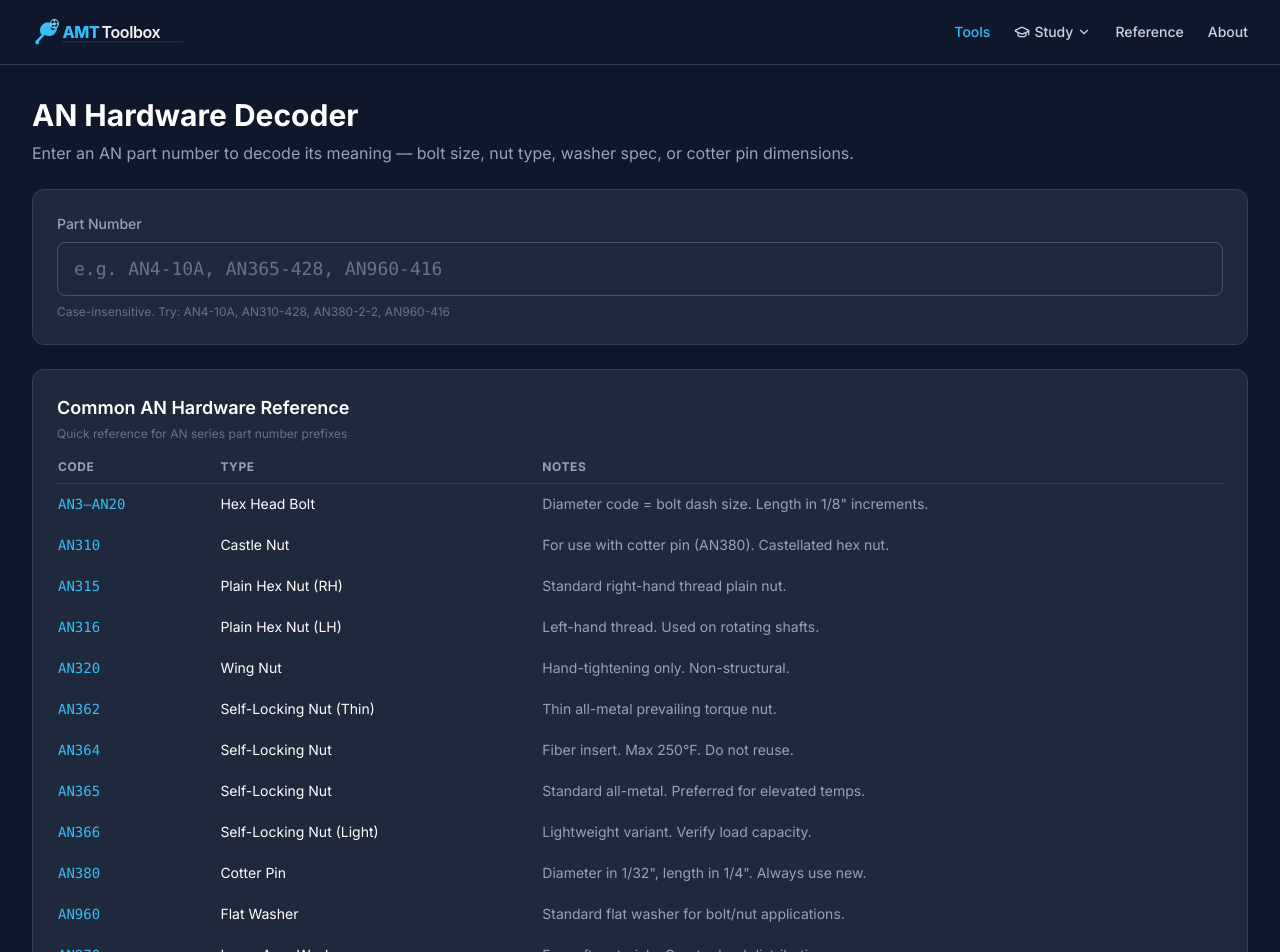
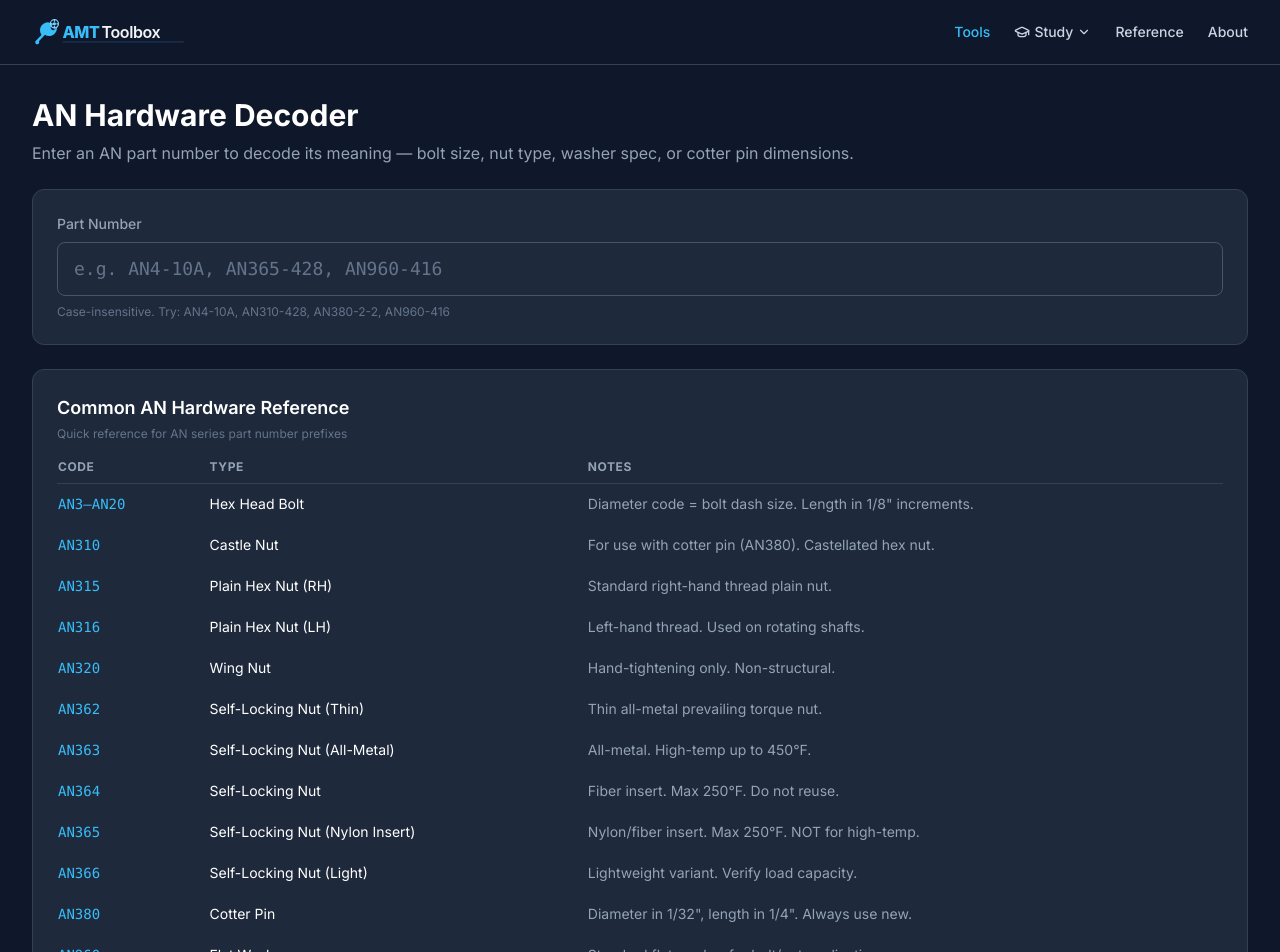
Before and after one commit to dwestbrooks/amttoolbox, a Next.js app: page /tools/an-hardware-decoder in a window 1280 px wide. Shown: the top 952 px of the page. Built offline with nearby package versions, Linux system fonts and the light colour scheme.

Commit message:
Fix AN365/AN363 descriptions in hardware decoder; correct drill size count

```diff
--- a/src/app/tools/an-hardware-decoder/ANHardwareDecoderTool.tsx
+++ b/src/app/tools/an-hardware-decoder/ANHardwareDecoderTool.tsx
@@ -38,8 +38,9 @@ const AN_NUT_TYPES: Record<number, { type: string; description: string; tip: str
   316: { type: 'Plain Hex Nut (Left Hand)', description: 'Standard plain hex nut with left-hand thread. Used on rotating shafts to prevent loosening.', tip: 'Left-hand thread nuts tighten in the direction of shaft rotation.' },
   320: { type: 'Wing Nut', description: 'Wing nut for hand-tightening applications. Not for structural or critical applications.', tip: 'Wing nuts should never be used on critical flight hardware.' },
   362: { type: 'Self-Locking Hex Nut (Thin)', description: 'Thin self-locking nut with all-metal prevailing torque feature. For temperatures up to 250°F.', tip: 'AN362 is the thin version of the self-locking nut. Do not reuse after torque removal.' },
+  363: { type: 'Self-Locking Hex Nut (All-Metal, High-Temp)', description: 'All-metal prevailing torque self-locking nut rated for high-temperature applications up to 450°F. No fiber or nylon insert.', tip: 'Use AN363 when temperatures exceed 250°F. All-metal construction maintains locking torque at elevated temperatures.' },
   364: { type: 'Self-Locking Hex Nut', description: 'Standard self-locking hex nut with fiber insert. Not for use above 250°F or at high RPM.', tip: 'Fiber insert is destroyed at high temperatures. Use AN363 or MS21042 for high-temp applications.' },
-  365: { type: 'Self-Locking Hex Nut (Standard)', description: 'All-metal prevailing torque self-locking nut. Preferred for elevated temperature applications.', tip: 'AN365 is the standard all-metal self-locking nut used throughout aviation maintenance.' },
+  365: { type: 'Self-Locking Hex Nut (Standard, Nylon Insert)', description: 'Standard self-locking hex nut with nylon/fiber insert. Rated to 250°F maximum — NOT for high-temperature applications.', tip: 'AN365 uses a nylon insert and is limited to 250°F. For elevated temperatures, use AN363 (all-metal) instead.' },
   366: { type: 'Self-Locking Hex Nut (Light)', description: 'Light self-locking nut. Designed for lighter duty applications where weight is a concern.', tip: 'Verify load requirements before substituting AN366 for AN365.' },
 }
 
@@ -229,8 +230,9 @@ const AN_REFERENCE = [
   { code: 'AN316', type: 'Plain Hex Nut (LH)', notes: 'Left-hand thread. Used on rotating shafts.' },
   { code: 'AN320', type: 'Wing Nut', notes: 'Hand-tightening only. Non-structural.' },
   { code: 'AN362', type: 'Self-Locking Nut (Thin)', notes: 'Thin all-metal prevailing torque nut.' },
+  { code: 'AN363', type: 'Self-Locking Nut (All-Metal)', notes: 'All-metal. High-temp up to 450°F.' },
   { code: 'AN364', type: 'Self-Locking Nut', notes: 'Fiber insert. Max 250°F. Do not reuse.' },
-  { code: 'AN365', type: 'Self-Locking Nut', notes: 'Standard all-metal. Preferred for elevated temps.' },
+  { code: 'AN365', type: 'Self-Locking Nut (Nylon Insert)', notes: 'Nylon/fiber insert. Max 250°F. NOT for high-temp.' },
   { code: 'AN366', type: 'Self-Locking Nut (Light)', notes: 'Lightweight variant. Verify load capacity.' },
   { code: 'AN380', type: 'Cotter Pin', notes: 'Diameter in 1/32", length in 1/4". Always use new.' },
   { code: 'AN960', type: 'Flat Washer', notes: 'Standard flat washer for bolt/nut applications.' },
```
